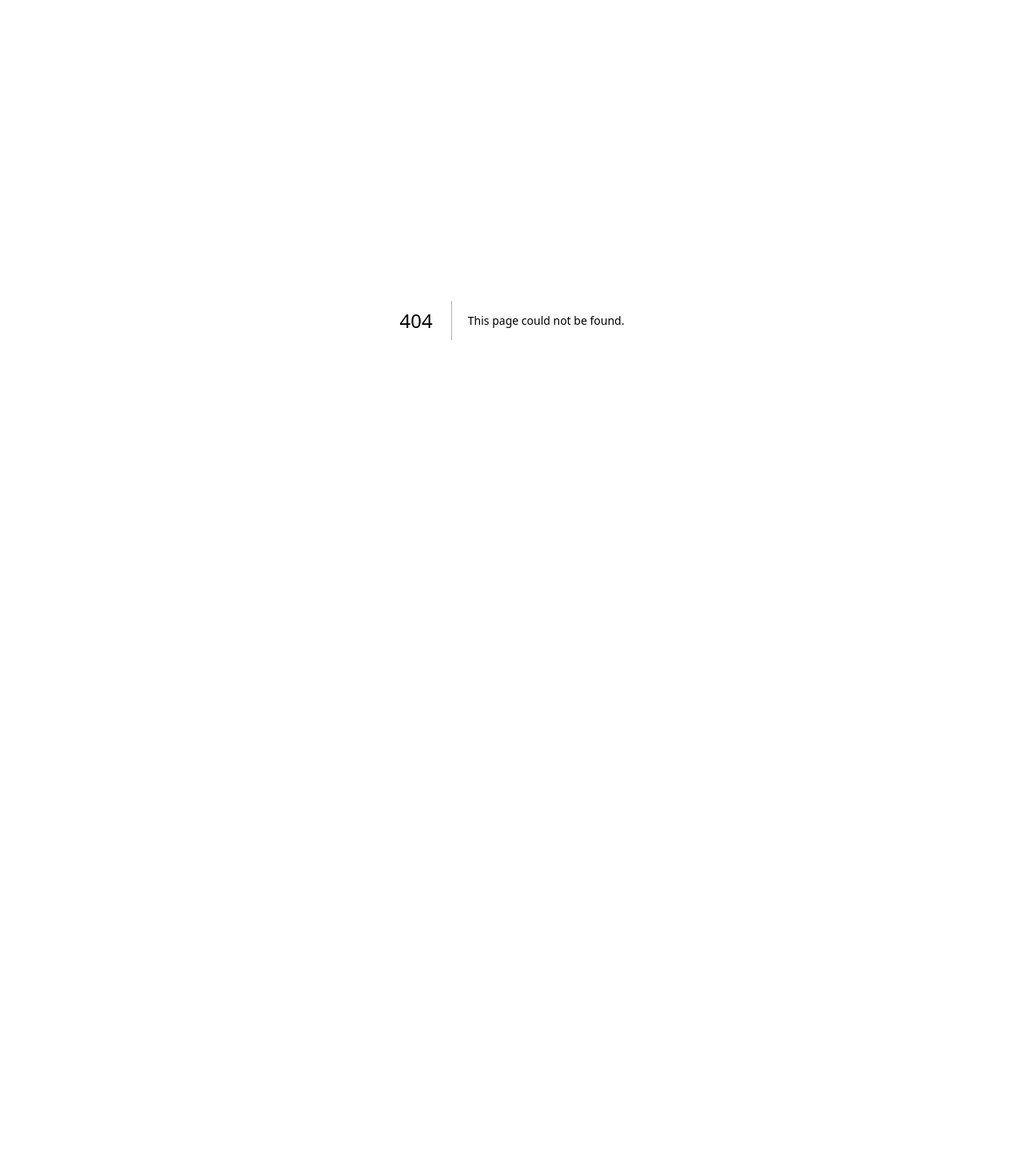
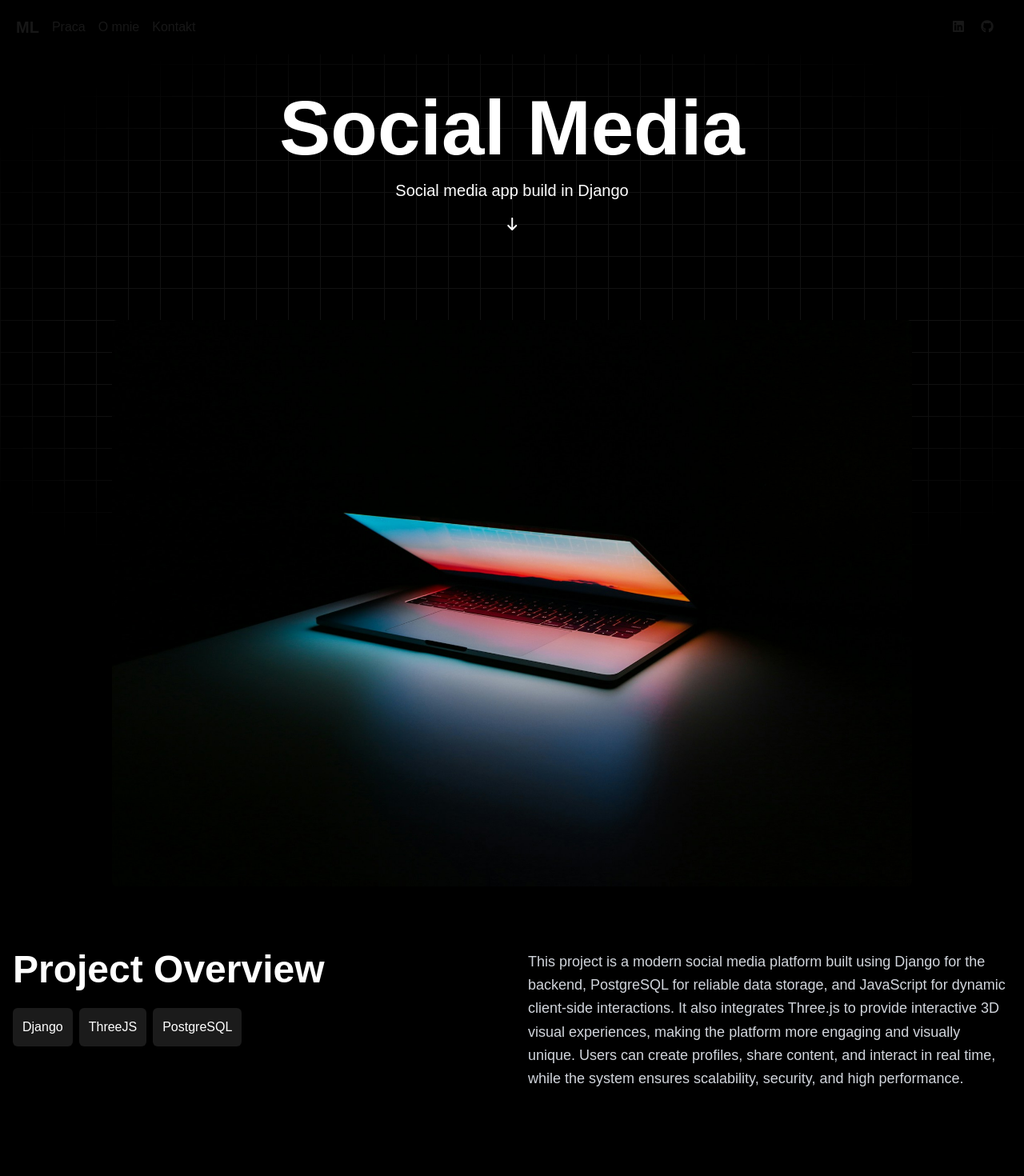
Before and after one commit to Jaro0o0/next_portfolio, a Next.js app: page /SocialMedia in a window 1280 px wide. Before the commit this address had no page. Shown: the top 1470 px of the page at 80% size. Before the commit the page ends 800 px from the top, so only its background shows below. Built offline with nearby package versions, Linux system fonts and the light colour scheme.

Commit message:
add product page

```diff
--- /dev/null
+++ b/src/app/SocialMedia/page.js
@@ -0,0 +1,68 @@
+import Image from "next/image";
+
+import { FontAwesomeIcon } from "@fortawesome/react-fontawesome";
+import { faArrowDown} from "@fortawesome/free-solid-svg-icons";
+
+function SocialMedia() {
+    return (
+        <>
+            <section className="h-screen w-full relative bg-black  ">
+                {/* GRID_BACKGROUND */}
+                <div className="absolute inset-0 bg-[linear-gradient(to_right,#121212_1px,transparent_1px),linear-gradient(to_bottom,#121212_1px,transparent_1px)] bg-[size:40px_40px] [mask-image:radial-gradient(ellipse_60%_50%_at_50%_50%,#000_70%,transparent_100%)]" />
+
+                {/* TEXT_BOX     */}
+                <div className="flex flex-col  items-center absolute rounded-md top-[25%] left-1/2 -translate-x-1/2  -translate-y-1/2 pointer-events-none">
+                     <h1 className="text-white text-8xl font-bold">Social Media</h1>
+                     <p className="text-white text-xl mt-4 mb-5 text-center ">Social media app build in Django</p>
+                     <FontAwesomeIcon icon={faArrowDown}  className="w-15 h-15 text-white"/>
+                </div>
+            </section>
+
+            {/* SECTION_PROJECT */}
+            <section className="relative z-10 pb-32">
+                <div className="container mx-auto max-w-7xl px-4">
+                    {/* IMG_BOX */}
+                    <div className="flex flex-col gap-10 -mt-100">
+                        <div className="flex justify-center">
+                            <Image
+                                src="/portfolio-imgs/portfolio-card-img-one.jpg"
+                                alt="Social Media Project"
+                                width={1000}
+                                height={1000}
+                                className="rounded-md shadow-2xl"
+                            />
+                        </div>
+
+                        {/* TEXT_COL */}
+                        <div className="grid grid-cols-1 md:grid-cols-2 gap-10 mt-10">
+                            <div>
+                                <h1 className="text-white text-5xl font-bold mb-6">Project Overview</h1>
+                                {/* ICONS_BOX */}
+                                <div className="flex flex-wrap gap-2">
+                                    <div className="bg-[#1b1b1b] p-3 text-white rounded-md ">
+                                        Django
+                                    </div>
+                                    <div className="bg-[#1b1b1b] p-3 text-white rounded-md ">
+                                        ThreeJS
+                                    </div>
+                                    <div className="bg-[#1b1b1b] p-3 text-white rounded-md ">
+                                        PostgreSQL
+                                    </div>
+                                </div>
+                            </div>
+
+                            {/* DESCRIPTION */}
+                            <div className="flex items-end">
+                                <p className="text-gray-300 text-lg leading-relaxed">
+                                    This project is a modern social media platform built using Django for the backend, PostgreSQL for reliable data storage, and JavaScript for dynamic client-side interactions. It also integrates Three.js to provide interactive 3D visual experiences, making the platform more engaging and visually unique. Users can create profiles, share content, and interact in real time, while the system ensures scalability, security, and high performance.
+                                </p>
+                            </div>
+                        </div>
+                    </div>
+                </div>
+            </section>
+        </>
+     );
+}
+
+export default SocialMedia;
--- a/src/app/components/Contact/Contact.jsx
+++ b/src/app/components/Contact/Contact.jsx
@@ -25,6 +25,7 @@ function Contact () {
                             <p>jar0dev80@gmail.com</p>
                         </div>
                     </div>
+
                 </div>
                 {/* Form_BOX */}
                 <div>
--- a/src/app/components/Header/Header.jsx
+++ b/src/app/components/Header/Header.jsx
@@ -3,7 +3,7 @@ import { faGithub, faLinkedin } from "@fortawesome/free-brands-svg-icons";
 
 function Header() {
   return (
-    <header className="fixed top-0 w-full p-5 bg-black">
+    <header className="fixed top-0 w-full p-5 bg-black z-50">
       <div className="container mx-auto max-w-7xl">
         <div className="flex justify-between items-center">
           <div className="flex gap-4 items-center">
--- a/src/app/components/Portfolio/Portfolio.jsx
+++ b/src/app/components/Portfolio/Portfolio.jsx
@@ -1,4 +1,9 @@
 import Image from "next/image";
+import Link from "next/link";
+
+import { FontAwesomeIcon } from "@fortawesome/react-fontawesome";
+import { faArrowRightLong } from "@fortawesome/free-solid-svg-icons";
+
 
 function Portfolio() {
   return (
@@ -8,14 +13,14 @@ function Portfolio() {
         {/* Grid */}
         <div className="grid grid-cols-2 gap-5 mt-5">
           {/* CARD_ONE */}
-          <div className="bg-[#171717] p-4 flex flex-col gap-5">
+          <div className="bg-[#171717] p-4 flex flex-col gap-5 rounded-md">
             {/* IMG_BOX */}
-            <div>
+            <div className="flex justify-center">
               <Image
                 src="/portfolio-imgs/portfolio-card-img-one.jpg"
                 alt="Social Media Project"
-                width={500}
-                height={500}
+                width={600}
+                height={600}
                 className="rounded-md"
               />
             </div>
@@ -23,6 +28,8 @@ function Portfolio() {
             <div>
               <h1 className="text-2xl text-white">Social Media</h1>
               {/* TECH_STACK_BOX*/}
+              <div className="flex justify-between">
+                {/* ICONS_BOX */}
                 <div className="flex gap-2">
                   {/* ICON */}
                   <div className="bg-[#1b1b1b] p-3 text-white rounded-md ">
@@ -37,13 +44,20 @@ function Portfolio() {
                     PostgreSQL
                   </div>
                 </div>
+
+                {/* BTN */}
+                <Link href='/SocialMedia' className="bg-[#1771BF] w-15 h-15 rounded-md flex items-center justify-center">
+                  <FontAwesomeIcon icon={faArrowRightLong} className="w-10 h-10" />
+                </Link>
               </div>
+            </div>
+
           </div>
 
           {/* CARD_TWO */}
           <div className="bg-[#171717] p-4 flex flex-col gap-5">
             {/* IMG_BOX */}
-            <div>
+            <div className="flex justify-center">
               <Image
                 src="/portfolio-imgs/portfolio-card-img-one.jpg"
                 alt="Medical Website Project"
@@ -80,7 +94,7 @@ function Portfolio() {
           {/* CARD_THREE */}
           <div className="bg-[#171717] p-4 flex flex-col gap-5">
             {/* IMG_BOX */}
-            <div>
+            <div className="flex justify-center">
               <Image
                 src="/portfolio-imgs/portfolio-card-img-one.jpg"
                 alt="E-commerce Project"
--- a/src/app/layout.js
+++ b/src/app/layout.js
@@ -1,5 +1,7 @@
 import { Geist, Geist_Mono } from "next/font/google";
 import "./globals.css";
+import Header from "./components/Header/Header";
+import Footer from "./components/Footer/Footer";
 
 const geistSans = Geist({
   variable: "--font-geist-sans",
@@ -22,7 +24,11 @@ export default function RootLayout({ children }) {
       lang="en"
       className={`${geistSans.variable} ${geistMono.variable} h-full antialiased`}
     >
-      <body className="min-h-full flex flex-col">{children}</body>
+      <body className="min-h-full flex flex-col">
+        <Header/>
+        {children}
+      <Footer/>
+      </body>
     </html>
   );
 }
--- a/src/app/page.js
+++ b/src/app/page.js
@@ -1,10 +1,10 @@
-import Header from "./components/Header/Header";
+
 import TechStack from "./components/TechStack/TechStack";
 import Portfolio from './components/Portfolio/Portfolio'
 import Image from "next/image";
 import Contact from "./components/Contact/Contact";
 import About from "./components/About/About";
-import Footer from "./components/Footer/Footer";
+
 
 
 
@@ -14,7 +14,7 @@ function Home() {
   return (
     <>
       {/* HEADER */}
-      <Header/>
+
       {/* SECTION_HERO */}
       <section className="h-screen w-full relative bg-[linear-gradient(to_right,#121212_1px,transparent_1px),linear-gradient(to_bottom,#121212_1px,transparent_1px)] bg-[size:40px_40px] [mask-image:radial-gradient(ellipse_60%_50%_at_50%_50%,#000_70%,transparent_100%)]">
         {/* HERO_HEADER */}
@@ -29,7 +29,7 @@ function Home() {
       <Portfolio/>
       <Contact/>
       <About/>
-      <Footer/>
+
 
 
     </>
```
Lines whose indentation alone changed are shown as unchanged.
